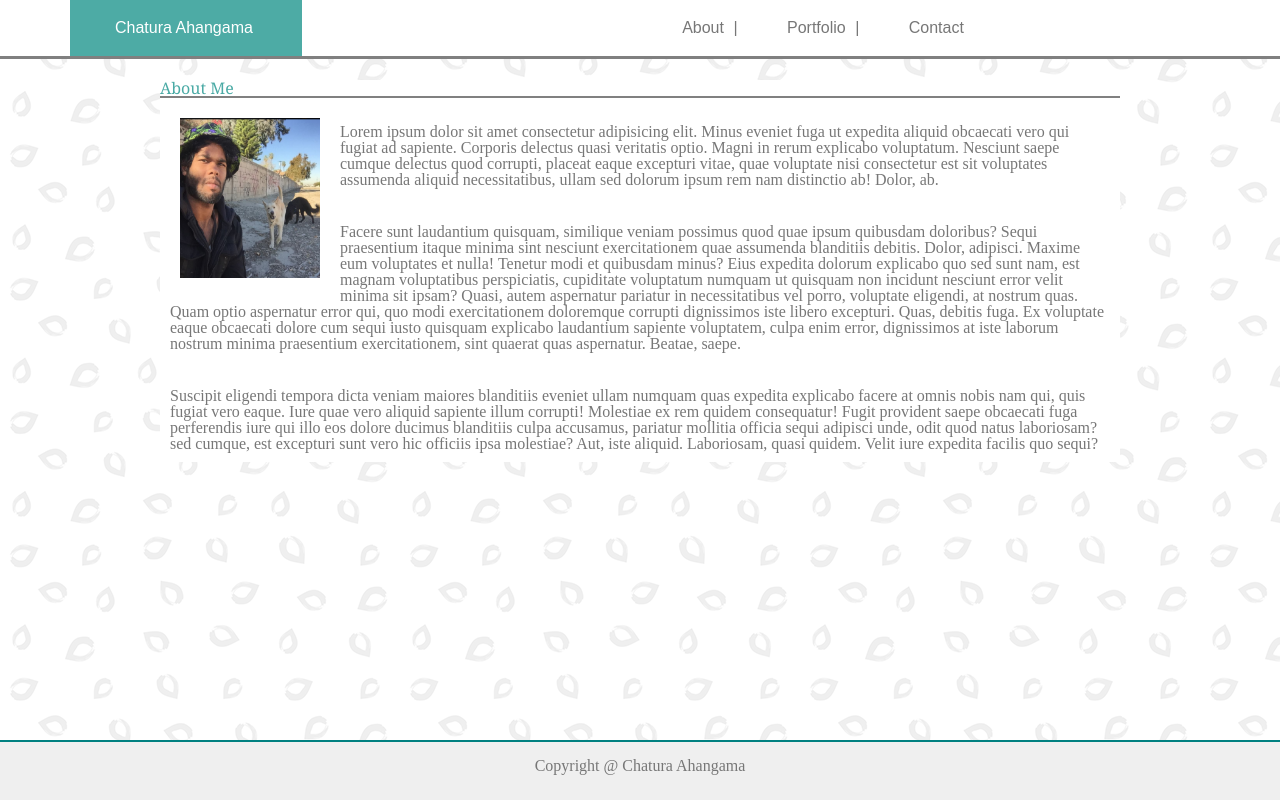
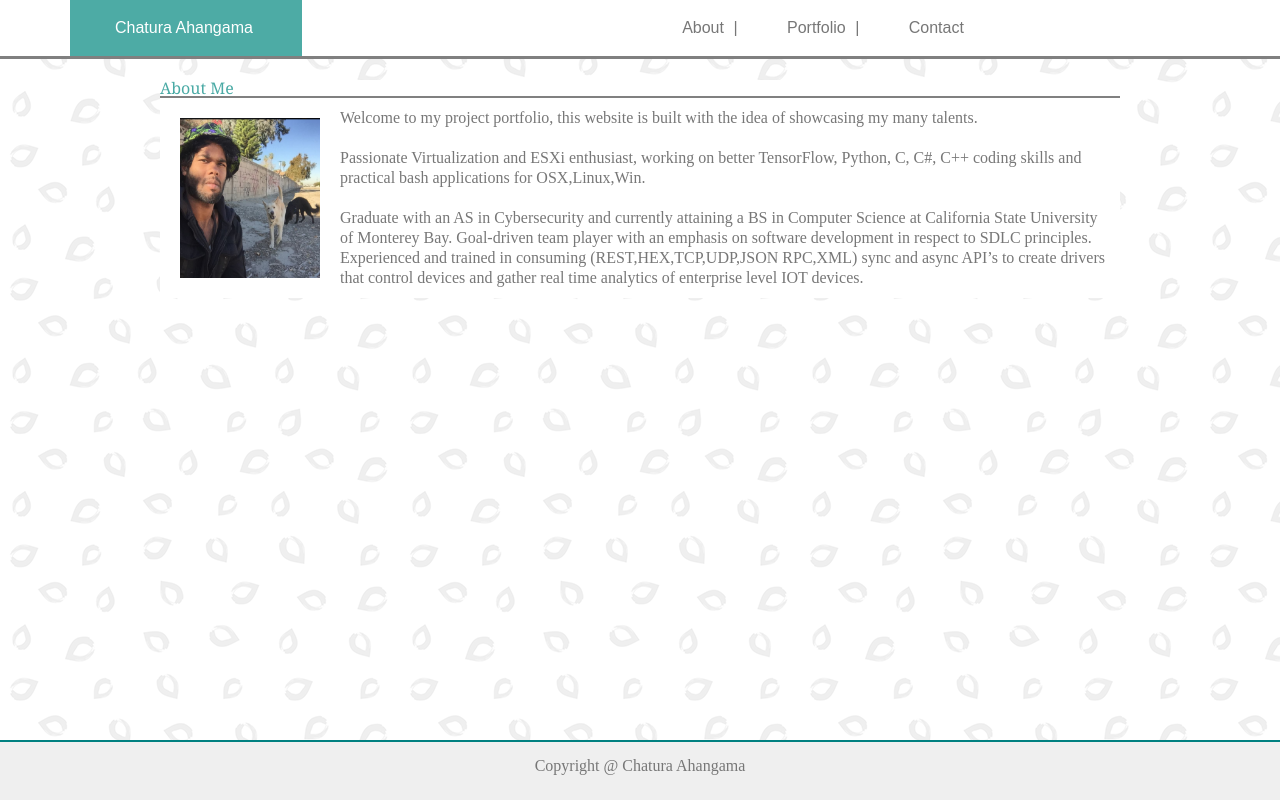
Before and after one commit to alphabin/alphabin.github.io, a plain HTML site: page index.html in a window 1280 px wide. Drawn offline with Linux system fonts and the light colour scheme.

Commit message:
Update the profile with bio

```diff
--- a/assets/css/style.css
+++ b/assets/css/style.css
@@ -89,7 +89,6 @@ body{
 .frontNav{
     background-color: rgb(77,171,165);
     color: whitesmoke;
-    width: 300px;
     text-align: center;
 }
 
@@ -145,6 +144,7 @@ a{
 
 p{
     padding: 10px;
+    line-height: 20px;
 }
 
 form {
--- a/index.html
+++ b/index.html
@@ -34,20 +34,16 @@
         </div>
         <div class=TitileIntro>
              <img src="./assets/images/profile.png" alt="profileImg" srcset="" class="image">
-             <br>
-             <p>    Lorem ipsum dolor sit amet consectetur adipisicing elit. Minus eveniet fuga ut expedita aliquid obcaecati vero qui fugiat ad sapiente. Corporis delectus quasi veritatis optio. Magni in rerum explicabo voluptatum.
-             Nesciunt saepe cumque delectus quod corrupti, placeat eaque excepturi vitae, quae voluptate nisi consectetur est sit voluptates assumenda aliquid necessitatibus, ullam sed dolorum ipsum rem nam distinctio ab! Dolor, ab.
+
+             <p> Welcome to my project portfolio, this website is built with the idea of showcasing my many talents.
              </p>
-             <br>
-             <p>    Facere sunt laudantium quisquam, similique veniam possimus quod quae ipsum quibusdam doloribus? Sequi praesentium itaque minima sint nesciunt exercitationem quae assumenda blanditiis debitis. Dolor, adipisci. Maxime eum voluptates et nulla!
-             Tenetur modi et quibusdam minus? Eius expedita dolorum explicabo quo sed sunt nam, est magnam voluptatibus perspiciatis, cupiditate voluptatum numquam ut quisquam non incidunt nesciunt error velit minima sit ipsam?
-             Quasi, autem aspernatur pariatur in necessitatibus vel porro, voluptate eligendi, at nostrum quas. Quam optio aspernatur error qui, quo modi exercitationem doloremque corrupti dignissimos iste libero excepturi. Quas, debitis fuga.
-             Ex voluptate eaque obcaecati dolore cum sequi iusto quisquam explicabo laudantium sapiente voluptatem, culpa enim error, dignissimos at iste laborum nostrum minima praesentium exercitationem, sint quaerat quas aspernatur. Beatae, saepe.
+
+             <p>Passionate Virtualization and ESXi enthusiast, working on better TensorFlow, Python, C, C#, C++ coding skills and practical bash applications for OSX,Linux,Win.
              </p>
-             <br>
-             <p>    Suscipit eligendi tempora dicta veniam maiores blanditiis eveniet ullam numquam quas expedita explicabo facere at omnis nobis nam qui, quis fugiat vero eaque. Iure quae vero aliquid sapiente illum corrupti!
-             Molestiae ex rem quidem consequatur! Fugit provident saepe obcaecati fuga perferendis iure qui illo eos dolore ducimus blanditiis culpa accusamus, pariatur mollitia officia sequi adipisci unde, odit quod natus laboriosam?
-             sed cumque, est excepturi sunt vero hic officiis ipsa molestiae? Aut, iste aliquid. Laboriosam, quasi quidem. Velit iure expedita facilis quo sequi?
+
+             <p>Graduate with an AS in Cybersecurity and currently attaining a BS in Computer Science at California State University of Monterey Bay. Goal-driven team player with an emphasis on software development in respect to SDLC principles.
+              Experienced and trained in consuming (REST,HEX,TCP,UDP,JSON RPC,XML) sync and async API’s to
+              create drivers that control devices and gather real time analytics of enterprise level IOT devices.
              </p>
         </div>
      </section>
```
